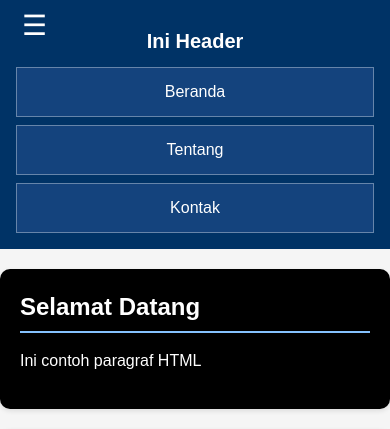
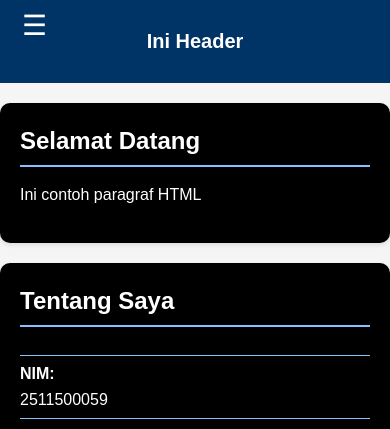
Before and after one commit to DzakiFauzan-bot/2511500059-PWD-TI1B-25260, a PHP site: page /pertemuan-05/index.html in a window 390 px wide. Shown: the top 429 px of the page. Run offline with PHP 8.4, Linux system fonts and the light colour scheme.

Commit message:
styling nav movile

```diff
--- a/pertemuan-05/style.css
+++ b/pertemuan-05/style.css
@@ -167,6 +167,14 @@ header li a:active {
     top: 8px;
   }
 
+  nav {
+    display: none;
+    flex-direction: column;
+    background: #003366;
+    width: 100%;
+    podding: 5px 0;
+  }
+
   header {
     padding: 16px;
     position: sticky;
```
Also changed, not shown: pertemuan-05/README.md.
